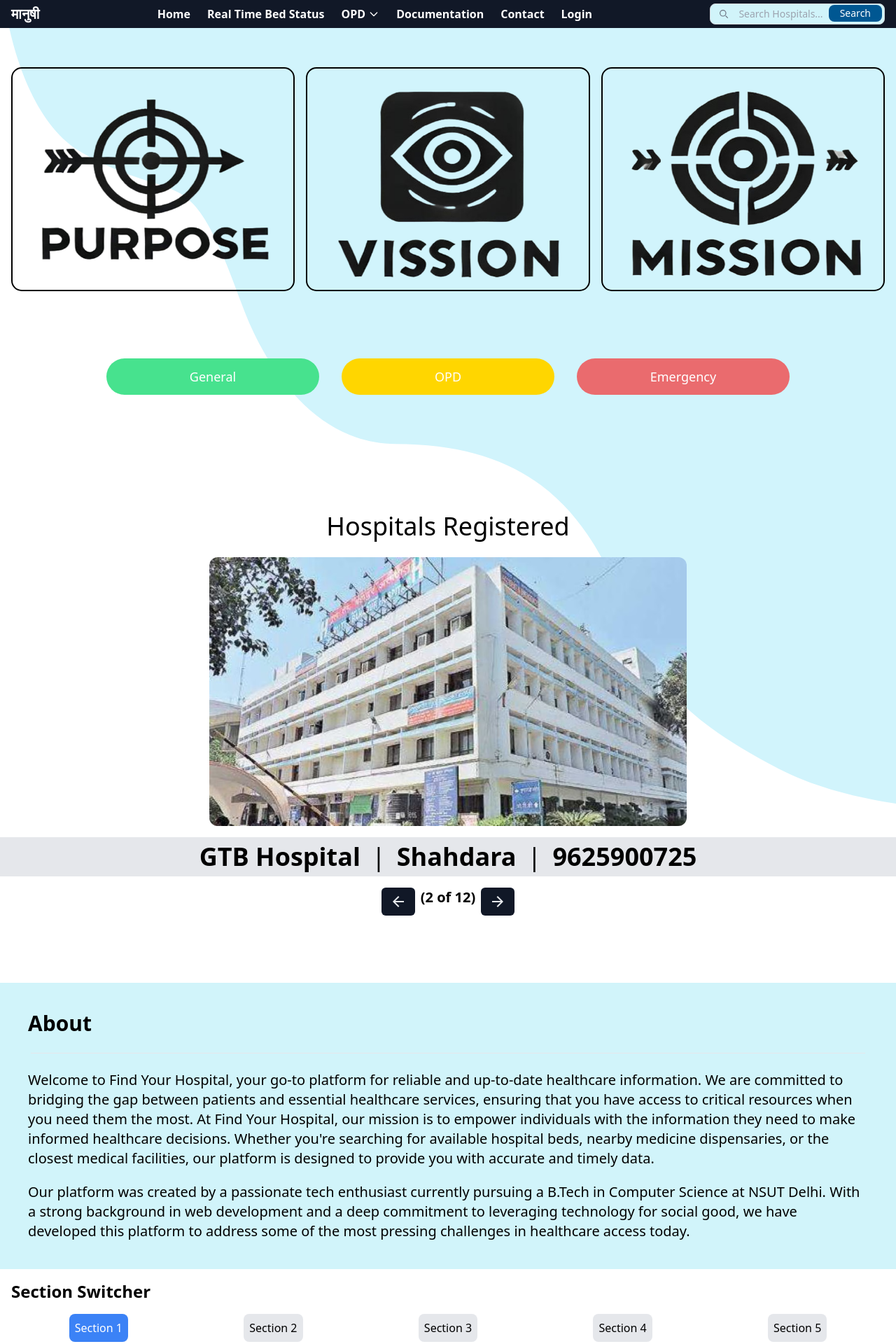
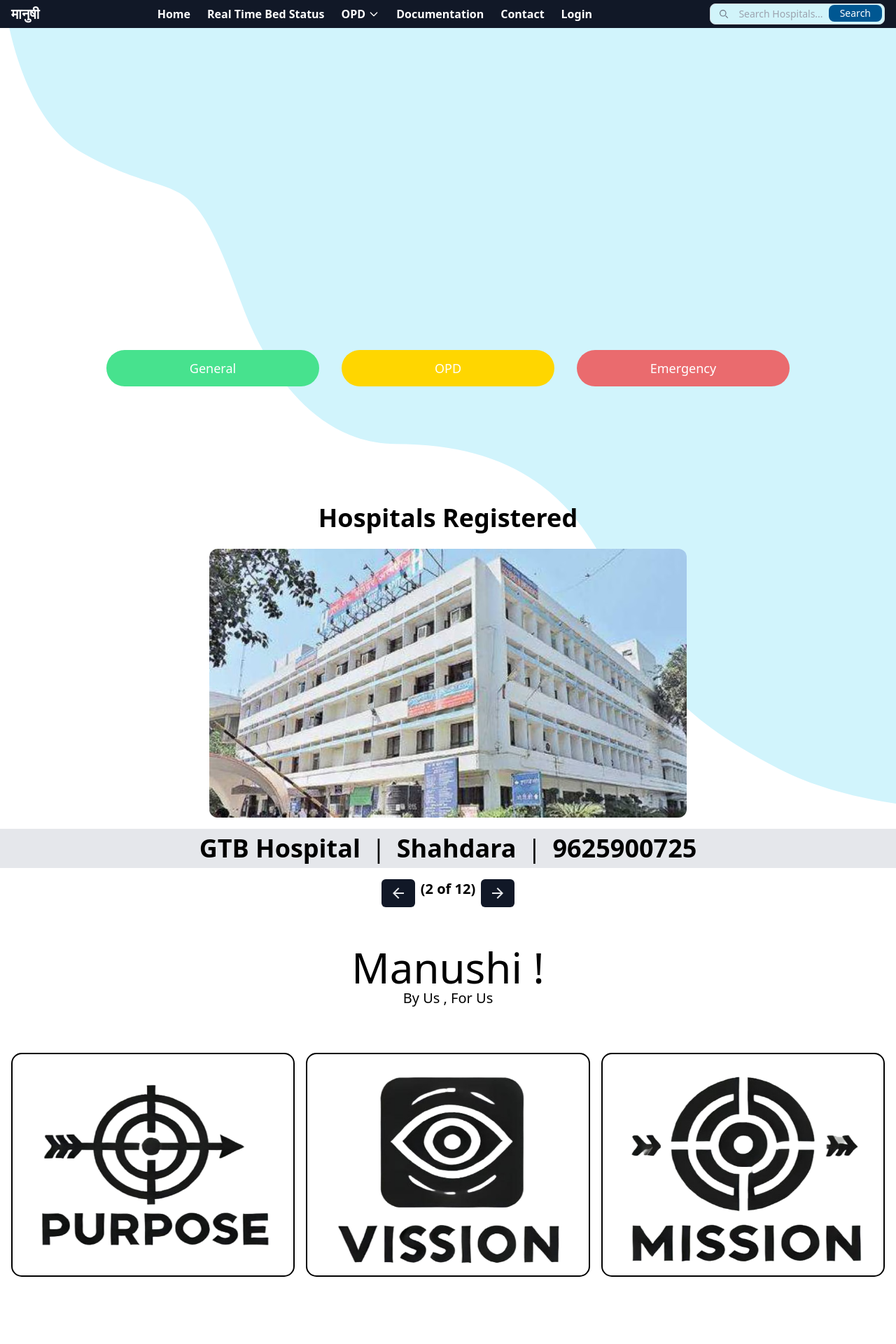
Before and after one commit to sumit-8305/sih1.0, a React (Create React App) app: page / in a window 1280 px wide. Shown: the top 1920 px of the page at 70% size. Built offline with nearby package versions, Linux system fonts and the light colour scheme.

Commit message:
LandingPageDesign2

```diff
--- a/src/components/ButtonUp.js
+++ b/src/components/ButtonUp.js
@@ -6,8 +6,10 @@ import logo3 from'../assets/logos/purpose.png';
 
 const ButtonUp = () => {
   return (
-    <div className="p-4 mt-20">
-      <div className="flex flex-col md:flex-row md:space-x-4 md:justify-between">
+    <div className="p-4 mt-10">
+      <h1 className='text-center text-6xl'>Manushi !</h1>
+      <h3 className='text-center text-xl'>By Us , For Us</h3>
+      <div className="flex flex-col md:flex-row md:space-x-4 md:justify-between mt-16">
         <div className="card card1 group relative flex items-center justify-center w-full md:w-1/3 h-[320px]  text-2xl font-bold rounded-lg cursor-pointer">
           <img className="title z-10 group-hover:opacity-0 transition-opacity duration-300" src={logo3}/>
           <div className="absolute inset-0 flex items-center justify-center text-lg opacity-0 group-hover:opacity-100 transition-opacity duration-300">
--- a/src/components/Landing.js
+++ b/src/components/Landing.js
@@ -15,9 +15,8 @@ const Landing = () => {
           height: 'auto',
         }}
       >
-        <ButtonUp />
         {/* category */}
-        <div className='m-8 flex flex-col md:flex-row justify-center md:gap-8 gap-4 text-white items-center mt-20' >
+        <div className='m-8 flex flex-col md:flex-row justify-center md:gap-8 gap-4 text-white items-center ' style={{marginTop:"500px"}}>
           <button className='w-full md:w-1/4 px-4 py-3 rounded-full text-lg text-center transform hover:scale-110 duration-200 ease-in-out' style={{ background: '#47E28E' }}>
             General
           </button>
@@ -30,6 +29,7 @@ const Landing = () => {
         </div>
 
         <Tiles />
+        <ButtonUp />
       </div>
 
       {/* About */}
--- a/src/components/Tiles.js
+++ b/src/components/Tiles.js
@@ -23,7 +23,7 @@ export default function Tiles() {
   let hospital = hospitalList[index];
 
   return (
-    <><h1 className=' mt-40 flex flex-col sm:flex-row justify-center sm:gap-4 gap-2 px-2 py-2 w-full  text-center sm:text-left text-lg sm:text-4xl'>
+    <><h1 className=' font-bold mt-40 flex flex-col sm:flex-row justify-center sm:gap-4 gap-2 px-2 py-2 w-full  text-center sm:text-left text-lg sm:text-4xl'>
         Hospitals Registered
       </h1>
       <div className='flex flex-col items-center '>
@@ -36,7 +36,7 @@ export default function Tiles() {
 
         {/* Responsive text container */}
         <div className='flex flex-col sm:flex-row justify-center sm:gap-4 gap-2 px-2 py-2 w-full bg-gray-200 text-center sm:text-left text-lg sm:text-4xl'>
-          <h1 className='font-bold'>{hospital.name}</h1>
+          <h1 className='font-semibold'>{hospital.name}</h1>
           <p className='hidden sm:block'>|</p>
           <p className='font-semibold'>{hospital.location}</p>
           <p className='hidden sm:block'>|</p>
```
